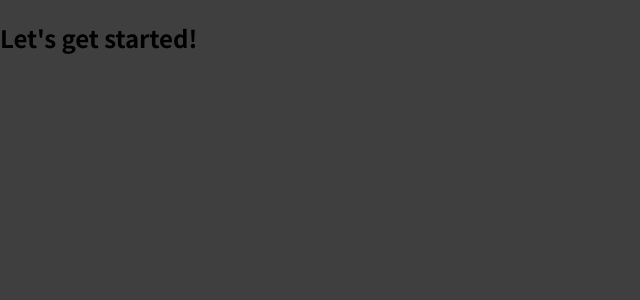
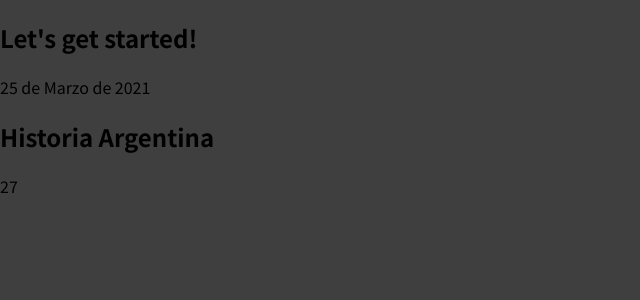
Before and after one commit to FacundoECruz/react-the-complete-guide, a JavaScript app in the folder 01-starting-setup/: page / in a window 1280 px wide. Shown: the top 300 px of the page, without its empty margins (0-640 px from the left). Built offline with nearby package versions, Linux system fonts and the light colour scheme.

Commit message:
displaying readed pages component

```diff
--- a/01-starting-setup/src/App.js
+++ b/01-starting-setup/src/App.js
@@ -1,7 +1,10 @@
+import ReadedPages from './components/ReadedPages';
+
 function App() {
   return (
     <div>
       <h2>Let's get started!</h2>
+      <ReadedPages />
     </div>
   );
 }
--- /dev/null
+++ b/01-starting-setup/src/components/ReadedPages.js
@@ -0,0 +1,13 @@
+function ReadedPages() {
+  return (
+    <div>
+      <div>25 de Marzo de 2021</div>
+      <div>
+        <h2>Historia Argentina</h2>
+        <div>27</div>
+      </div>
+    </div>
+  );
+}
+
+export default ReadedPages;
```
